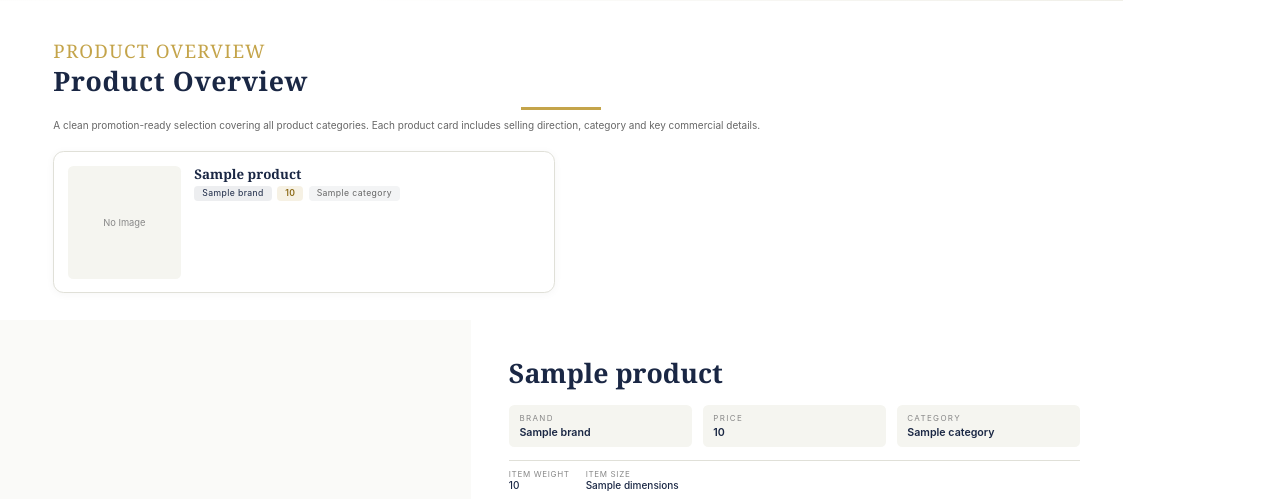
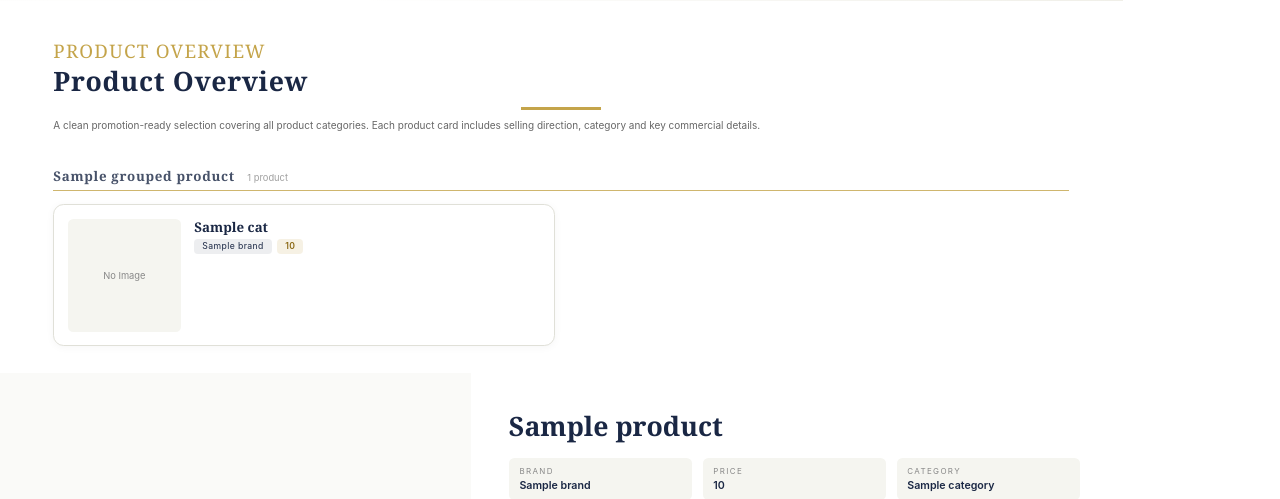
Before and after one commit to wonglap45-eng/product-catalog, a FastAPI app: template app/templates/catalog.html in a window 1280 px wide. Shown: the part 793-1292 px from the top of the page. Run offline with FastAPI, Linux system fonts and the light colour scheme; the template is opened without the code that fills it: most values are stand-ins (such as "Sample title", 1, 10 or a date in 2020).

Commit message:
Add category grouping: PDF & PNG grouped by Category field

```diff
--- a/app/main.py
+++ b/app/main.py
@@ -93,6 +93,23 @@
 
 def _timestamp() -> str:
     return datetime.now().strftime("%Y%m%d_%H%M%S")
+
+
+# ═══════════════════════════════════════════════════════════════
+#  类目分组
+# ═══════════════════════════════════════════════════════════════
+
+def group_by_category(products: list[dict]) -> list[tuple[str, list[dict]]]:
+    """按 Category 字段分组，保持原始出现顺序。空类目归入 'Other'。"""
+    groups: dict[str, list[dict]] = {}
+    order: list[str] = []
+    for p in products:
+        cat = p.get("Category", "").strip() or "Other"
+        if cat not in groups:
+            groups[cat] = []
+            order.append(cat)
+        groups[cat].append(p)
+    return [(cat, groups[cat]) for cat in order]
 
 
 # ═══════════════════════════════════════════════════════════════
@@ -225,10 +242,12 @@
     categories = list(dict.fromkeys(
         p.get("Category", "") for p in products if p.get("Category", "")
     ))[:6]
+    grouped = group_by_category(products)
 
     html_content = templates.get_template("catalog.html").render(
         request=None,
         products=products,
+        grouped_products=grouped,
         qr_codes=qr_codes,
         categories=categories,
         now=datetime.now(),
@@ -259,9 +278,11 @@
 
 async def render_overview_png(products: list[dict]) -> bytes:
     """Jinja2 渲染 overview.html → Playwright Chromium 全页截图 PNG"""
+    grouped = group_by_category(products)
     html_content = templates.get_template("overview.html").render(
         request=None,
         products=products,
+        grouped_products=grouped,
     )
 
     async with async_playwright() as pw:
--- a/app/templates/catalog.html
+++ b/app/templates/catalog.html
@@ -260,6 +260,28 @@
     .ov-tag-brand { background: rgba(26,39,68,0.08); color: var(--navy); }
     .ov-tag-price { background: rgba(196,164,74,0.15); color: #8b6914; font-weight: 600; }
     .ov-tag-cat { background: rgba(26,39,68,0.05); color: var(--text-light); }
+
+    /* 类目分组标题 */
+    .cat-group-header {
+        grid-column: 1 / -1;
+        padding: 10pt 0 4pt 0;
+        margin-top: 6pt;
+        border-bottom: 1px solid var(--gold);
+        opacity: 0.8;
+    }
+    .cat-group-header:first-child { margin-top: 0; }
+    .cat-group-title {
+        font-family: 'Georgia', 'Times New Roman', serif;
+        font-size: 10pt;
+        font-weight: 700;
+        color: var(--navy);
+        letter-spacing: 0.5pt;
+    }
+    .cat-group-count {
+        font-size: 7pt;
+        color: var(--gray);
+        margin-left: 6pt;
+    }
 
     /* ═══════════════════════════════════════════
        DETAIL PAGE - 产品详情
@@ -558,6 +580,37 @@
         </p>
 
         <div class="overview-grid">
+            {% if grouped_products %}
+            {% for cat_name, cat_items in grouped_products %}
+            <div class="cat-group-header">
+                <span class="cat-group-title">{{ cat_name }}</span>
+                <span class="cat-group-count">{{ cat_items|length }} product{{ 's' if cat_items|length > 1 else '' }}</span>
+            </div>
+            {% for p in cat_items %}
+            <div class="ov-card">
+                <div class="ov-card-img">
+                    {% if p["Image URL"] %}
+                    <img src="{{ p['Image URL'] }}" alt="{{ p['Product Name'] }}">
+                    {% else %}
+                    <div class="ov-img-placeholder">No Image</div>
+                    {% endif %}
+                </div>
+                <div class="ov-card-info">
+                    <div class="ov-card-name">{{ p["Product Name"] }}</div>
+                    {% if p["Selling Point 1"] %}
+                    <div class="ov-card-desc">{{ p["Selling Point 1"] }}</div>
+                    {% elif p["Promotion Angle"] %}
+                    <div class="ov-card-desc">{{ p["Promotion Angle"] }}</div>
+                    {% endif %}
+                    <div class="ov-card-meta">
+                        {% if p["Brand"] %}<span class="ov-tag ov-tag-brand">{{ p["Brand"] }}</span>{% endif %}
+                        {% if p["Price"] %}<span class="ov-tag ov-tag-price">{{ p["Price"] }}</span>{% endif %}
+                    </div>
+                </div>
+            </div>
+            {% endfor %}
+            {% endfor %}
+            {% else %}
             {% for p in products %}
             <div class="ov-card">
                 <div class="ov-card-img">
@@ -577,11 +630,11 @@
                     <div class="ov-card-meta">
                         {% if p["Brand"] %}<span class="ov-tag ov-tag-brand">{{ p["Brand"] }}</span>{% endif %}
                         {% if p["Price"] %}<span class="ov-tag ov-tag-price">{{ p["Price"] }}</span>{% endif %}
-                        {% if p["Category"] %}<span class="ov-tag ov-tag-cat">{{ p["Category"] }}</span>{% endif %}
                     </div>
                 </div>
             </div>
             {% endfor %}
+            {% endif %}
         </div>
     </div>
 </div>
```
Also changed, not shown: app/templates/overview.html (+47 -0 lines).
